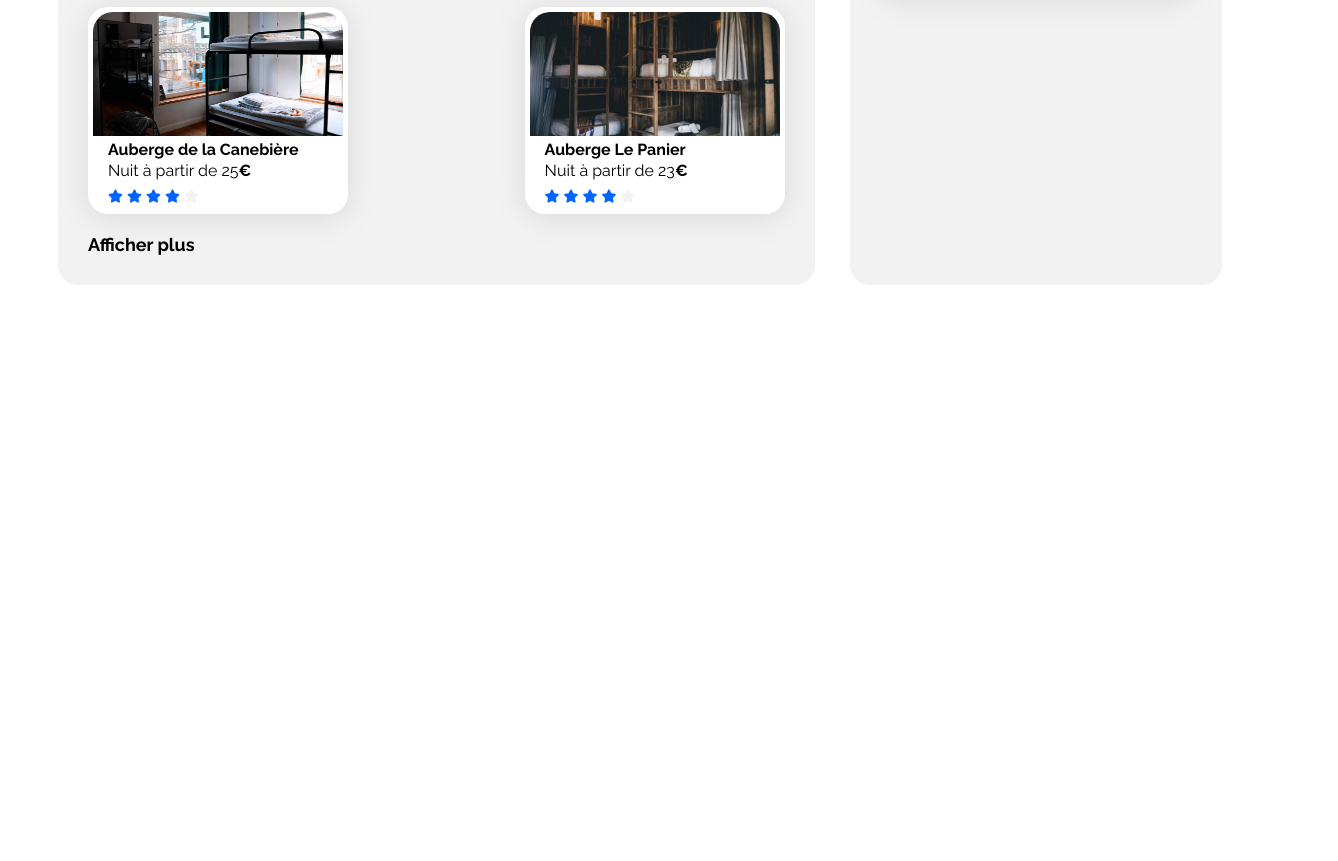
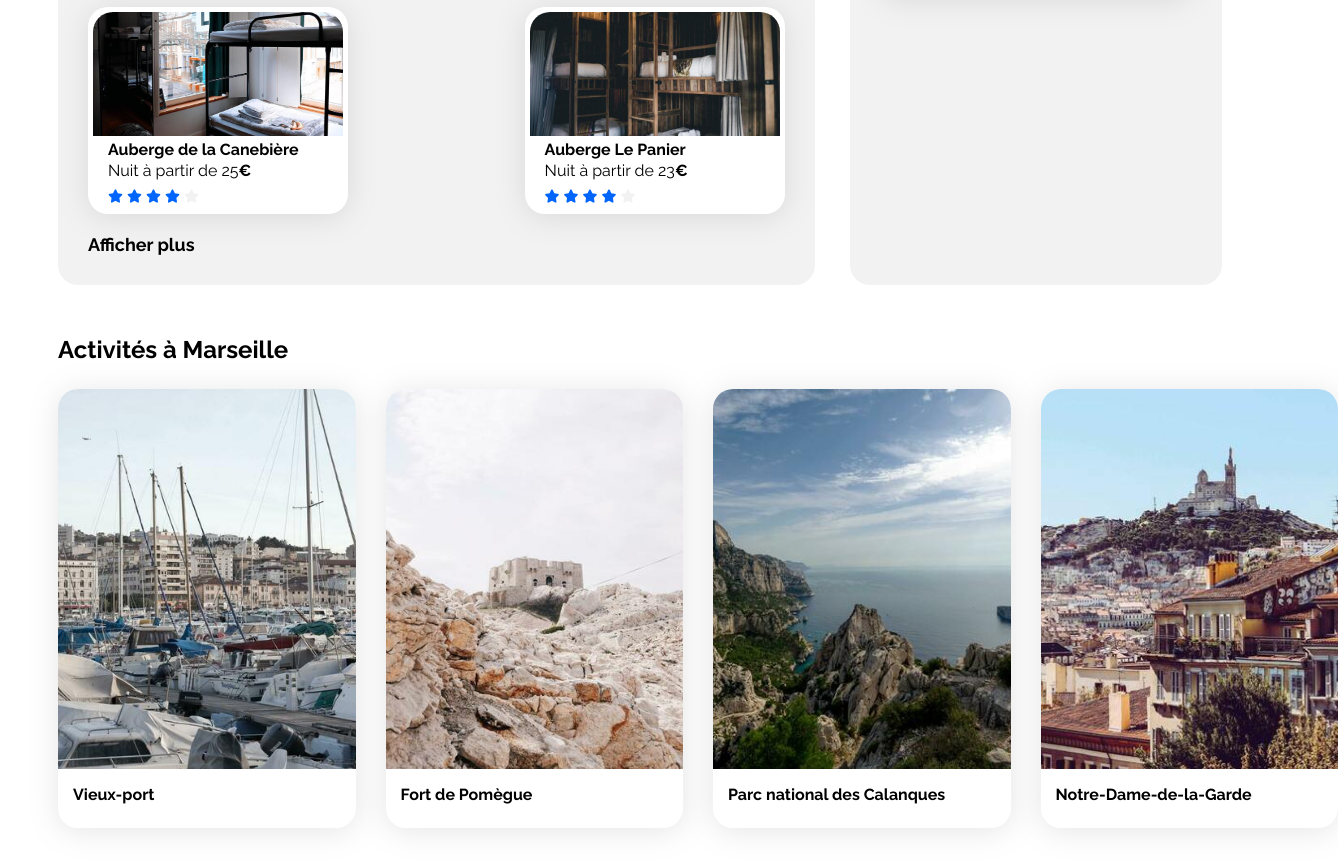
Before and after one commit to quentours/Projet-n-2-QG-OC, a plain HTML site: page index.html in a window 1280 px wide. Shown: the part 987-1848 px from the top of the page, 1338 px wide, since content can reach past the window. Before the commit the page ends 1280 px from the top, so only its background shows below. Drawn offline with Linux system fonts and the light colour scheme.

Commit message:
Ajout de la section Activités et correction du format img dans les cards

```diff
--- a/css/style.css
+++ b/css/style.css
@@ -1,4 +1,4 @@
-/*******Header *******/
+/******* Header *******/
 .logo-header {
     height: 19px;
     width: 61.09px;
@@ -139,7 +139,7 @@ header a:hover {
     font-weight: 700;
  }
 
- /*****Infobar******/
+ /***** Infobar ******/
 
  .infobar {
     display: flex;
@@ -219,6 +219,7 @@ a {
 .hebergements-and-populaires {
     display: flex;
     justify-content: space-between;
+    margin-bottom: 50px;
 }
 
 .hebergements-and-populaires section {
@@ -254,7 +255,7 @@ a {
 .hebergements-card img {
     width: 100%;
     height: 124px;
-    object-fit: fill;
+    object-fit: cover;
     border-radius: 20px 20px 0 0;
 }
 
@@ -337,6 +338,41 @@ a {
     margin-bottom: 5px;
 }
 
+/***** Activités ******/
+
+.activities-card {
+    margin: 25px 0 25px 0;
+    display: flex;
+    flex-direction: row;
+    gap: 30px;
+    justify-content: space-between;
+
+}
+
+.activities-card .card {
+    display: flex;
+    flex-direction: column;
+    height: 439px;
+    width: 297.5px;
+    padding: 0;
+
+}
+
+.activities-card img {
+    height: 380px;
+    width: 100%;
+    object-fit:cover;
+    border-radius: 20px 20px 0 0;
+}
+
+.activities-card .card-content {
+    margin-left: 15px ;
+}
+
+.activities-card h3 {
+    font-size: 16px;
+}
+
 
 
 
--- a/index.html
+++ b/index.html
@@ -233,6 +233,36 @@
                     </div>
                 </section>
             </div>
+            <section class="activities">
+                <h2>Activités à Marseille</h2>
+                <div class="activities-card">
+                    <a href="#">
+                    <article class="card">
+                        <img src="./images/activites/reno-laithienne.jpg" alt="photo du vieux port">
+                        <div class="card-content"><h3>Vieux-port</h3></div>
+                    </article>
+                    </a>
+                    <a href="#">
+                        <article class="card">
+                            <img src="./images/activites/paul-hermann.jpg" alt="Fort de Pomègue">
+                            <div class="card-content"><h3>Fort de Pomègue</h3></div>
+                        </article>
+                    </a>
+                    <a href="#">
+                        <article class="card">
+                            <img src="./images/activites/kilyan-sockalingum.jpg" alt="photo des Calanques">
+                            <div class="card-content"><h3>Parc national des Calanques</h3></div>
+                        </article>
+                    </a>
+                    <a href="#">
+                        <article class="card">
+                            <img src="./images/activites/florian-wehde.jpg" alt="photo de Notre-Dame-de-la-Garde">
+                            <div class="card-content"><h3>Notre-Dame-de-la-Garde</h3></div>
+                        </article>
+                    </a>
+
+                </div>
+            </section>
         </main>
         <footer></footer>
     </div>
```
